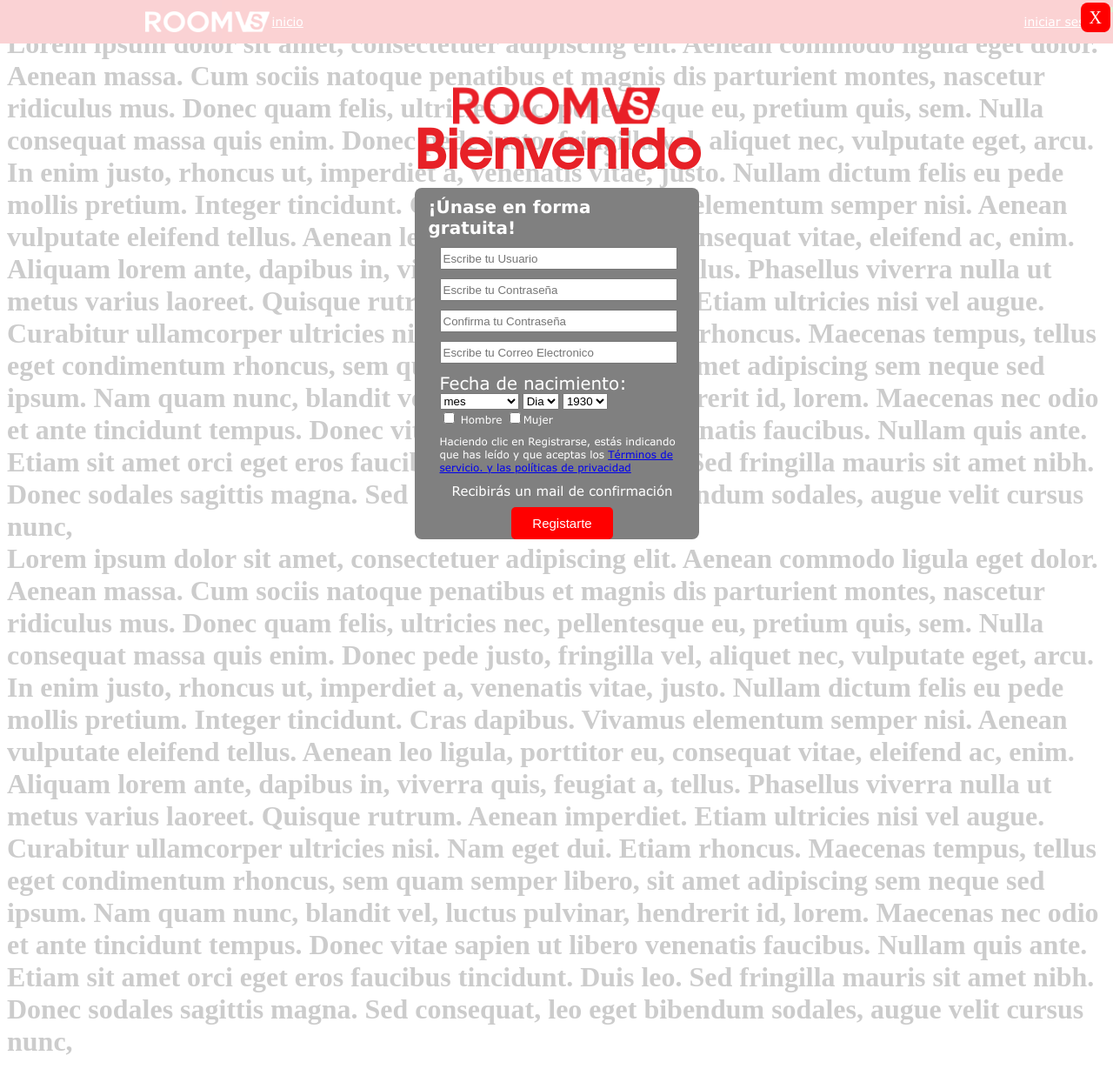
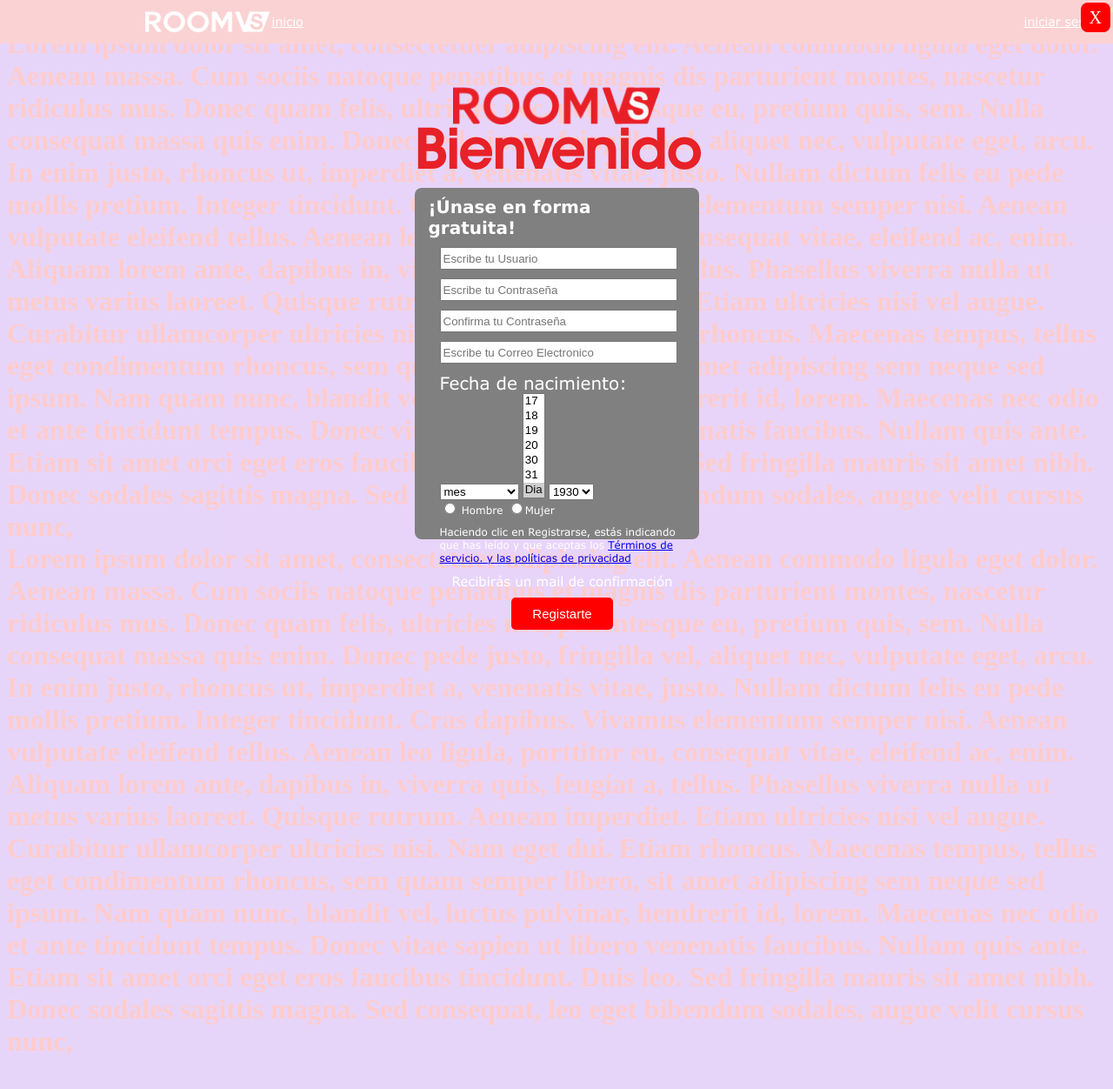
Before and after one commit to wilsonromero1/room2, a PHP site: page / in a window 1280 px wide. Shown: the top 1252 px of the page at 87% size. Run offline with PHP 8.4, Linux system fonts and the light colour scheme.

Commit message:
update
update

```diff
--- a/css/responsive/style-index_down.css
+++ b/css/responsive/style-index_down.css
@@ -1,18 +1,35 @@
-body {
+@media screen and (min-width:1920px) and (max-width:7680px)/*ancho fijo pantalla grande*/
+{body {
 	color:red;
+    background-color:chartreuse;
 }
 
+}
+@media screen and (min-width:1280px) and (max-width:1920px)/*ancho fijo portatil*/
+{body {
+	color:red;
+    background-color:deepskyblue;
+}
 
+}
 
-@media screen and (max-width: 500px)
+@media screen and (min-width:800px) and (max-width:1280px)/*ancho fijo pc de mesa*/
+{body {
+	color:red;
+    background-color:blueviolet;
+}
+
+}
+
+@media screen and (min-width:480px) and (max-width:800px)/*ancho fijo tablet*/
 {
 	body {
 	color: green;
+        background-color: aqua;
 	}
-}
-@media screen and (max-width: 500px)
+    }
+@media screen and (min-width:240px) and (max-width:480px)/*ancho fijo celular*/
 {
 	body {
 	color: green;
-	}
-}
+        background-color:crimson;
--- a/index.html
+++ b/index.html
@@ -5,8 +5,8 @@
 <link rel="stylesheet" type="text/css" href="css/style-index.css">
 <meta name="viewport" content="width=device-width, initial-scale=1.0">
 <link rel="stylesheet" type="text/css" href="css/style-index_down.css">
-<link rel="stylesheet" type="text/css" href="css/responsive/style-index_down.css" media="screen and (max-width: 900px)">
-    <link rel="stylesheet" type="text/css" href="css/responsive/style-index.css" media="screen and (max-width: 900px)">
+<link rel="stylesheet" type="text/css" href="css/responsive/style-index_down.css" media="screen and (max-width: 7680px)">
+    <link rel="stylesheet" type="text/css" href="css/responsive/style-index.css" media="screen and (max-width: 7680px)">
 <!-- Nuevo El icono-->
 <link rel="shortcut icon" href="logo_ico.ico">
 	<title>over_index</title>
@@ -73,7 +73,7 @@
 
 	<!-- DIa -->
 
-		<select>
+		<select size="7">
 		<option value="hola" selected="selected">1</option>
 		<option value="hola" selected="selected">2</option>
 		<option value="hola" selected="selected">3</option>
@@ -117,8 +117,8 @@
 
 		</div>
 	<!-- check box -->
-		<input type="checkbox" name="radio2" /> Hombre <!-- resolver boxchechek, no se seleciona uno y luego otro-->
-		<input type="checkbox" name="radio2" />Mujer
+		<input type="radio" name="hombre" /> Hombre <!-- resolver boxchechek, no se seleciona uno y luego otro-->
+		<input type="radio" name="mujer" />Mujer
 
 	<!-- texto terminos-->
 		<div id="terminos">
```
